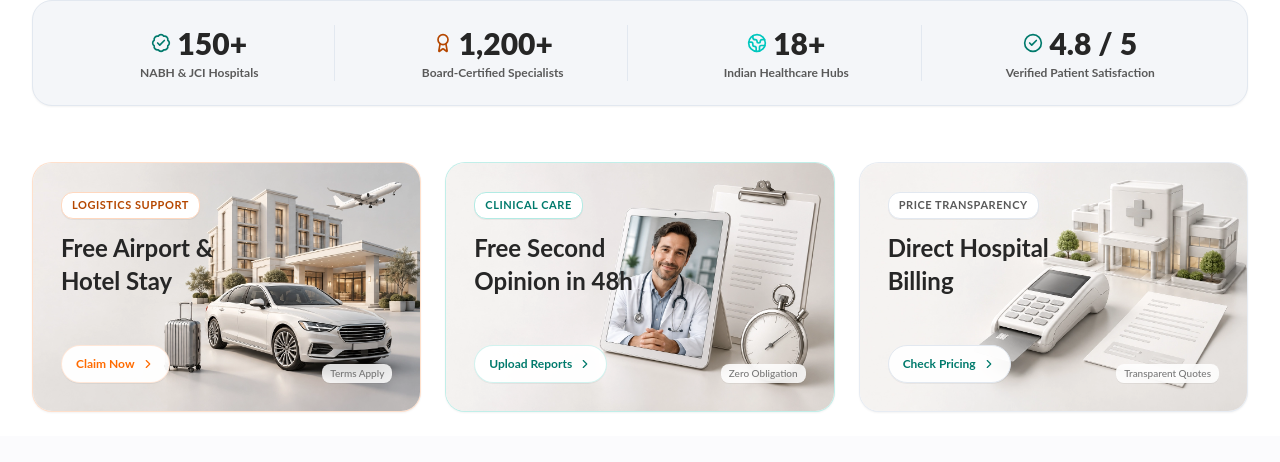
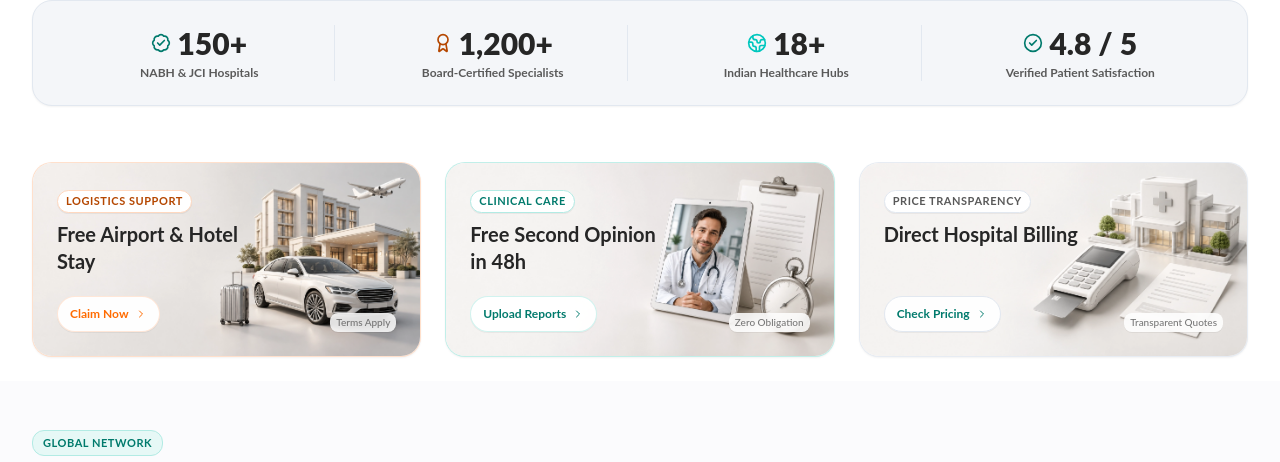
Before and after one commit to MackStroke/akeezo-health, a React (Vite) app in the folder apps/web/: page / in a window 1280 px wide. Shown: the part 1108-1570 px from the top of the page. Built offline with nearby package versions, Linux system fonts and the light colour scheme; no server answers.

Commit message:
style(home): enforce 2:1 width-to-height aspect ratio on promotional cards

```diff
--- a/apps/web/src/templates/HomeTemplate.tsx
+++ b/apps/web/src/templates/HomeTemplate.tsx
@@ -561,9 +561,10 @@ export const HomeTemplate: React.FC<HomeTemplateProps> = ({ data }) => {
             {/* Promo Card 1: Free Hotel & Logistics */}
             <div
               id="concierge"
-              className="relative overflow-hidden rounded-[20px] border border-border-orange/80 bg-white p-6 sm:p-7 shadow-xs hover:shadow-md transition-all duration-300 group flex flex-col justify-between min-h-[230px] sm:min-h-[250px]"
+              style={{ aspectRatio: "2 / 1" }}
+              className="relative overflow-hidden rounded-[20px] border border-border-orange/80 bg-white aspect-[2/1] p-4 sm:p-5 lg:p-6 shadow-xs hover:shadow-md transition-all duration-300 group flex flex-col justify-between"
             >
-              {/* Background Illustration Anchored to Right */}
+              {/* Background Illustration Anchored to Right (Exact 2:1 ratio matching 1774x887 asset) */}
               <div className="absolute inset-0 pointer-events-none select-none z-0 overflow-hidden">
                 <img
                   src="/uploads/Airport and hotel stay benefit-2.webp"
@@ -573,26 +574,26 @@ export const HomeTemplate: React.FC<HomeTemplateProps> = ({ data }) => {
                 />
               </div>
 
-              <div className="relative z-10 max-w-[65%] sm:max-w-[60%] md:max-w-[62%] lg:max-w-[58%]">
-                <span className="inline-block rounded-md bg-white px-2.5 py-1 text-[11px] font-bold text-action-accent uppercase tracking-wider mb-3 border border-border-orange shadow-2xs">
+              <div className="relative z-10 max-w-[62%] sm:max-w-[58%]">
+                <span className="inline-block rounded-md bg-white px-2 py-0.5 text-[10px] sm:text-[11px] font-bold text-action-accent uppercase tracking-wider mb-1.5 sm:mb-2 border border-border-orange shadow-2xs">
                   Logistics Support
                 </span>
-                <h3 className="text-xl sm:text-2xl font-bold text-ink leading-snug">
+                <h3 className="text-base sm:text-lg lg:text-xl font-bold text-ink leading-snug">
                   Free Airport &amp; Hotel Stay
                 </h3>
               </div>
 
-              <div className="relative z-10 mt-auto pt-6 flex items-end justify-between">
+              <div className="relative z-10 mt-auto pt-2 sm:pt-4 flex items-end justify-between">
                 <a
                   href={`https://wa.me/${phoneClean}?text=Hello%20Akeezo,%20tell%20me%20about%20Free%20Hotel%20and%20Flights%20benefit`}
                   target="_blank"
                   rel="noopener noreferrer"
-                  className="inline-flex items-center gap-1.5 text-xs font-bold text-brand-orange hover:text-brand-orange-alt hover:underline min-h-[38px] px-3.5 py-1.5 rounded-full bg-white/95 hover:bg-white border border-border-orange/60 shadow-2xs transition-all hover:scale-105"
+                  className="inline-flex items-center gap-1.5 text-[11px] sm:text-xs font-bold text-brand-orange hover:text-brand-orange-alt hover:underline min-h-[32px] sm:min-h-[36px] px-3 py-1 rounded-full bg-white/95 hover:bg-white border border-border-orange/60 shadow-2xs transition-all hover:scale-105"
                 >
                   <span>Claim Now</span>
-                  <ChevronRight className="size-3.5" />
+                  <ChevronRight className="size-3" />
                 </a>
-                <span className="text-[10px] font-medium text-ink-muted/80 bg-white/85 backdrop-blur-xs px-2 py-0.5 rounded-sm shadow-2xs select-none">
+                <span className="text-[9px] sm:text-[10px] font-medium text-ink-muted/80 bg-white/85 backdrop-blur-xs px-1.5 py-0.5 rounded-sm shadow-2xs select-none">
                   Terms Apply
                 </span>
               </div>
@@ -601,9 +602,10 @@ export const HomeTemplate: React.FC<HomeTemplateProps> = ({ data }) => {
             {/* Promo Card 2: Free Second Opinion */}
             <div
               id="opinion"
-              className="relative overflow-hidden rounded-[20px] border border-border-teal/80 bg-white p-6 sm:p-7 shadow-xs hover:shadow-md transition-all duration-300 group flex flex-col justify-between min-h-[230px] sm:min-h-[250px]"
+              style={{ aspectRatio: "2 / 1" }}
+              className="relative overflow-hidden rounded-[20px] border border-border-teal/80 bg-white aspect-[2/1] p-4 sm:p-5 lg:p-6 shadow-xs hover:shadow-md transition-all duration-300 group flex flex-col justify-between"
             >
-              {/* Background Illustration Anchored to Right */}
+              {/* Background Illustration Anchored to Right (Exact 2:1 ratio matching 1774x887 asset) */}
               <div className="absolute inset-0 pointer-events-none select-none z-0 overflow-hidden">
                 <img
                   src="/uploads/Second Opinion, Clear Answers-1.webp"
@@ -613,26 +615,26 @@ export const HomeTemplate: React.FC<HomeTemplateProps> = ({ data }) => {
                 />
               </div>
 
-              <div className="relative z-10 max-w-[65%] sm:max-w-[60%] md:max-w-[62%] lg:max-w-[58%]">
-                <span className="inline-block rounded-md bg-white px-2.5 py-1 text-[11px] font-bold text-action uppercase tracking-wider mb-3 border border-border-teal shadow-2xs">
+              <div className="relative z-10 max-w-[62%] sm:max-w-[58%]">
+                <span className="inline-block rounded-md bg-white px-2 py-0.5 text-[10px] sm:text-[11px] font-bold text-action uppercase tracking-wider mb-1.5 sm:mb-2 border border-border-teal shadow-2xs">
                   Clinical Care
                 </span>
-                <h3 className="text-xl sm:text-2xl font-bold text-ink leading-snug">
+                <h3 className="text-base sm:text-lg lg:text-xl font-bold text-ink leading-snug">
                   Free Second Opinion in 48h
                 </h3>
               </div>
 
-              <div className="relative z-10 mt-auto pt-6 flex items-end justify-between">
+              <div className="relative z-10 mt-auto pt-2 sm:pt-4 flex items-end justify-between">
                 <a
                   href={`https://wa.me/${phoneClean}?text=Hello%20Akeezo,%20I%20want%20a%20Free%20Second%20Opinion`}
                   target="_blank"
                   rel="noopener noreferrer"
-                  className="inline-flex items-center gap-1.5 text-xs font-bold text-action hover:text-action-hover hover:underline min-h-[38px] px-3.5 py-1.5 rounded-full bg-white/95 hover:bg-white border border-border-teal/60 shadow-2xs transition-all hover:scale-105"
+                  className="inline-flex items-center gap-1.5 text-[11px] sm:text-xs font-bold text-action hover:text-action-hover hover:underline min-h-[32px] sm:min-h-[36px] px-3 py-1 rounded-full bg-white/95 hover:bg-white border border-border-teal/60 shadow-2xs transition-all hover:scale-105"
                 >
                   <span>Upload Reports</span>
-                  <ChevronRight className="size-3.5" />
+                  <ChevronRight className="size-3" />
                 </a>
-                <span className="text-[10px] font-medium text-ink-muted/80 bg-white/85 backdrop-blur-xs px-2 py-0.5 rounded-sm shadow-2xs select-none">
+                <span className="text-[9px] sm:text-[10px] font-medium text-ink-muted/80 bg-white/85 backdrop-blur-xs px-1.5 py-0.5 rounded-sm shadow-2xs select-none">
                   Zero Obligation
                 </span>
               </div>
@@ -641,9 +643,10 @@ export const HomeTemplate: React.FC<HomeTemplateProps> = ({ data }) => {
             {/* Promo Card 3: Best Price Guarantee */}
             <div
               id="billing"
-              className="relative overflow-hidden rounded-[20px] border border-border/80 bg-white p-6 sm:p-7 shadow-xs hover:shadow-md transition-all duration-300 group flex flex-col justify-between min-h-[230px] sm:min-h-[250px]"
+              style={{ aspectRatio: "2 / 1" }}
+              className="relative overflow-hidden rounded-[20px] border border-border/80 bg-white aspect-[2/1] p-4 sm:p-5 lg:p-6 shadow-xs hover:shadow-md transition-all duration-300 group flex flex-col justify-between"
             >
-              {/* Background Illustration Anchored to Right */}
+              {/* Background Illustration Anchored to Right (Exact 2:1 ratio matching 1774x887 asset) */}
               <div className="absolute inset-0 pointer-events-none select-none z-0 overflow-hidden">
                 <img
                   src="/uploads/Direct hospital billing made simple-3.webp"
@@ -653,25 +656,25 @@ export const HomeTemplate: React.FC<HomeTemplateProps> = ({ data }) => {
                 />
               </div>
 
-              <div className="relative z-10 max-w-[65%] sm:max-w-[60%] md:max-w-[62%] lg:max-w-[58%]">
-                <span className="inline-block rounded-md bg-white px-2.5 py-1 text-[11px] font-bold text-ink-muted uppercase tracking-wider mb-3 border border-border shadow-2xs">
+              <div className="relative z-10 max-w-[62%] sm:max-w-[58%]">
+                <span className="inline-block rounded-md bg-white px-2 py-0.5 text-[10px] sm:text-[11px] font-bold text-ink-muted uppercase tracking-wider mb-1.5 sm:mb-2 border border-border shadow-2xs">
                   Price Transparency
                 </span>
-                <h3 className="text-xl sm:text-2xl font-bold text-ink leading-snug">
+                <h3 className="text-base sm:text-lg lg:text-xl font-bold text-ink leading-snug">
                   Direct Hospital Billing
                 </h3>
               </div>
 
-              <div className="relative z-10 mt-auto pt-6 flex items-end justify-between">
+              <div className="relative z-10 mt-auto pt-2 sm:pt-4 flex items-end justify-between">
                 <button
                   type="button"
                   onClick={() => setIsCalculatorOpen(true)}
-                  className="inline-flex items-center gap-1.5 text-xs font-bold text-action hover:text-action-hover hover:underline cursor-pointer min-h-[38px] px-3.5 py-1.5 rounded-full bg-white/95 hover:bg-white border border-border shadow-2xs transition-all hover:scale-105"
+                  className="inline-flex items-center gap-1.5 text-[11px] sm:text-xs font-bold text-action hover:text-action-hover hover:underline cursor-pointer min-h-[32px] sm:min-h-[36px] px-3 py-1 rounded-full bg-white/95 hover:bg-white border border-border shadow-2xs transition-all hover:scale-105"
                 >
                   <span>Check Pricing</span>
-                  <ChevronRight className="size-3.5" />
+                  <ChevronRight className="size-3" />
                 </button>
-                <span className="text-[10px] font-medium text-ink-muted/80 bg-white/85 backdrop-blur-xs px-2 py-0.5 rounded-sm shadow-2xs select-none">
+                <span className="text-[9px] sm:text-[10px] font-medium text-ink-muted/80 bg-white/85 backdrop-blur-xs px-1.5 py-0.5 rounded-sm shadow-2xs select-none">
                   Transparent Quotes
                 </span>
               </div>
```
